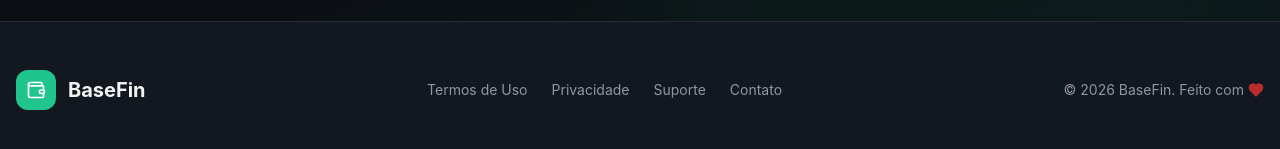
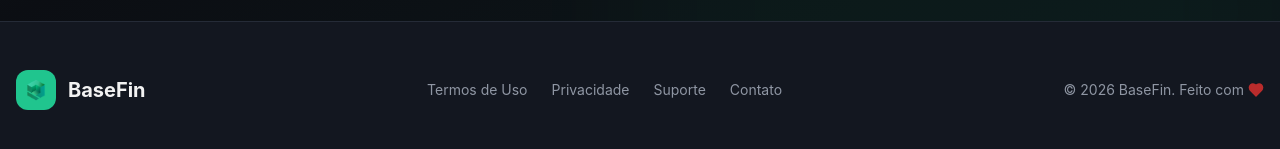
Before and after one commit to jvbartk0/controle-financas, a React (Vite) app: page / in a window 1280 px wide. Shown: the part 5367-5516 px from the top of the page. Built offline with nearby package versions, Linux system fonts and the light colour scheme; the HTML template or start-up script is replaced by a standard one.

Commit message:
Replace logo with image in LandingFooter component

```diff
--- a/src/components/landing/LandingFooter.tsx
+++ b/src/components/landing/LandingFooter.tsx
@@ -1,5 +1,7 @@
 import { motion } from 'framer-motion';
 import { Wallet, Heart } from 'lucide-react';
+import BaseFinLogo from '@/assets/baselogo/logo_basefin.png';
+
 
 export const LandingFooter = () => {
   const currentYear = new Date().getFullYear();
@@ -15,12 +17,16 @@ export const LandingFooter = () => {
       <div className="container mx-auto px-4">
         <div className="flex flex-col md:flex-row items-center justify-between gap-6">
           {/* Logo */}
-          <div className="flex items-center gap-3">
-            <div className="w-10 h-10 bg-primary rounded-xl flex items-center justify-center">
-              <Wallet className="w-5 h-5 text-primary-foreground" />
-            </div>
-            <span className="text-xl font-bold">BaseFin</span>
-          </div>
+<div className="flex items-center gap-3">
+  <div className="w-10 h-10 bg-primary rounded-xl flex items-center justify-center">
+    <img
+      src={BaseFinLogo}
+      alt="BaseFin"
+      className="w-6 h-6 object-contain"
+    />
+  </div>
+  <span className="text-xl font-bold">BaseFin</span>
+</div>
 
           {/* Links */}
           <nav className="flex flex-wrap items-center justify-center gap-6 text-sm text-muted-foreground">
```
